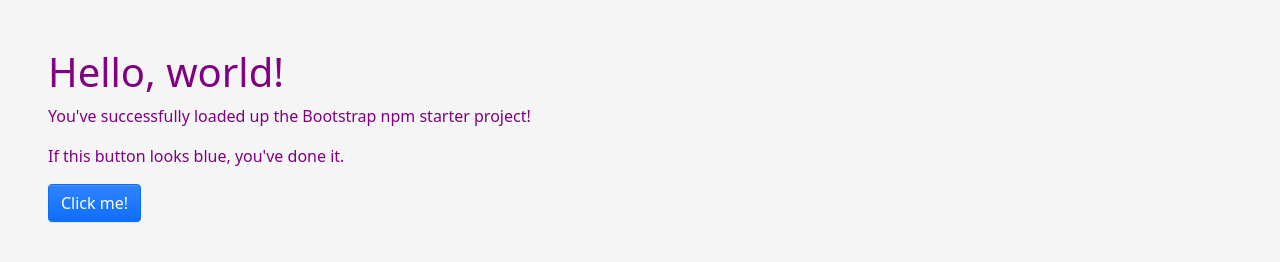
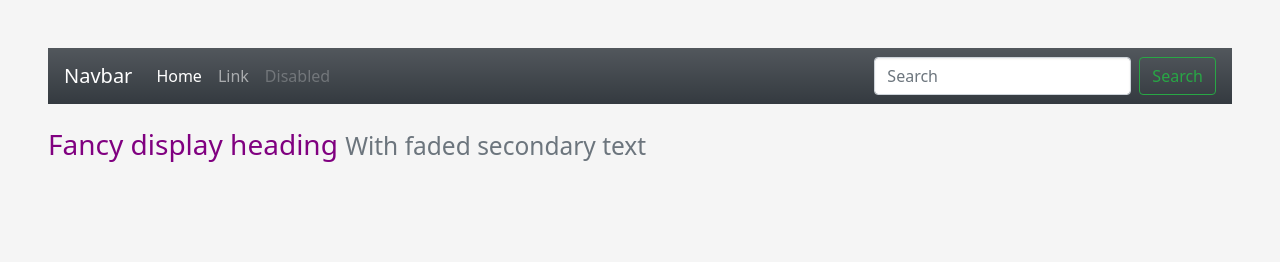
Before and after one commit to open-source-kenya/web-starter, a website: page index.html in a window 1280 px wide. Drawn offline with nearby package versions, Linux system fonts and the light colour scheme.

Commit message:
changed content

```diff
--- a/index.html
+++ b/index.html
@@ -1,39 +1,50 @@
-<!doctype html>
+<!DOCTYPE html>
 <html lang="en">
   <head>
-    <meta charset="utf-8">
-    <meta name="viewport" content="width=device-width, initial-scale=1">
-    <link rel="stylesheet" href="assets/css/starter.css">
-    <title>Bootstrap npm starter</title>
+    <meta charset="utf-8" />
+    <meta name="viewport" content="width=device-width, initial-scale=1" />
+    <link rel="stylesheet" href="assets/css/starter.css" />
+    <title>Web Starter Template</title>
   </head>
   <body>
-    <h1>Hello, world!</h1>
-    <p>You've successfully loaded up the Bootstrap npm starter project!</p>
-    <p>If this button looks blue, you've done it.</p>
-    <button type="button" class="btn btn-primary" data-toggle="modal" data-target="#exampleModal">Click me!</button>
-
-    <div class="modal fade" id="exampleModal" tabindex="-1" role="dialog" aria-labelledby="exampleModalLabel" aria-hidden="true">
-      <div class="modal-dialog modal-dialog-centered" role="document">
-        <div class="modal-content">
-          <div class="modal-header">
-            <h5 class="modal-title" id="exampleModalLabel">Success!</h5>
-            <button type="button" class="close" data-dismiss="modal" aria-label="Close">
-              <span aria-hidden="true">&times;</span>
-            </button>
-          </div>
-          <div class="modal-body">
-            If you're seeing this modal after clicking the button on the page, Bootstrap's CSS and JS are both working properly.
-          </div>
-          <div class="modal-footer">
-            <button type="button" class="btn btn-secondary" data-dismiss="modal">Close</button>
-            <button type="button" class="btn btn-primary">Save changes</button>
-          </div>
+    <!-- navbar -->
+    <nav class="navbar navbar-expand-lg navbar-dark bg-dark">
+      <div class="container-fluid">
+        <button class="navbar-toggler" type="button" data-toggle="collapse" data-target="#navbarTogglerDemo03" aria-controls="navbarTogglerDemo03" aria-expanded="false" aria-label="Toggle navigation">
+          <span class="navbar-toggler-icon"></span>
+        </button>
+        <a class="navbar-brand" href="#">Navbar</a>
+        <div class="collapse navbar-collapse" id="navbarTogglerDemo03">
+          <ul class="navbar-nav mr-auto mb-2 mb-lg-0">
+            <li class="nav-item">
+              <a class="nav-link active" aria-current="page" href="#">Home</a>
+            </li>
+            <li class="nav-item">
+              <a class="nav-link" href="#">Link</a>
+            </li>
+            <li class="nav-item">
+              <a class="nav-link disabled" href="#" tabindex="-1" aria-disabled="true">Disabled</a>
+            </li>
+          </ul>
+          <form class="d-flex">
+            <input class="form-control mr-2" type="search" placeholder="Search" aria-label="Search">
+            <button class="btn btn-outline-success" type="submit">Search</button>
+          </form>
         </div>
       </div>
-    </div>
+    </nav>
 
-    <script src="node_modules/jquery/dist/jquery.slim.min.js"></script>
-    <script type="module" src="assets/js/starter.js"></script>
+    <!-- header -->
+    <h3 class="mt-4">
+      Fancy display heading
+      <small class="text-muted">With faded secondary text</small>
+    </h3>
+
+    <!-- <script type="module" src="assets/js/starter.js"></script> -->
+    <!-- JavaScript and dependencies -->
+    <script src="js/popper.min.js"></script>
+    <script src="js/bootstrap.min.js"></script>
+
     <script src="js/script.js"></script>
   </body>
 </html>
```
